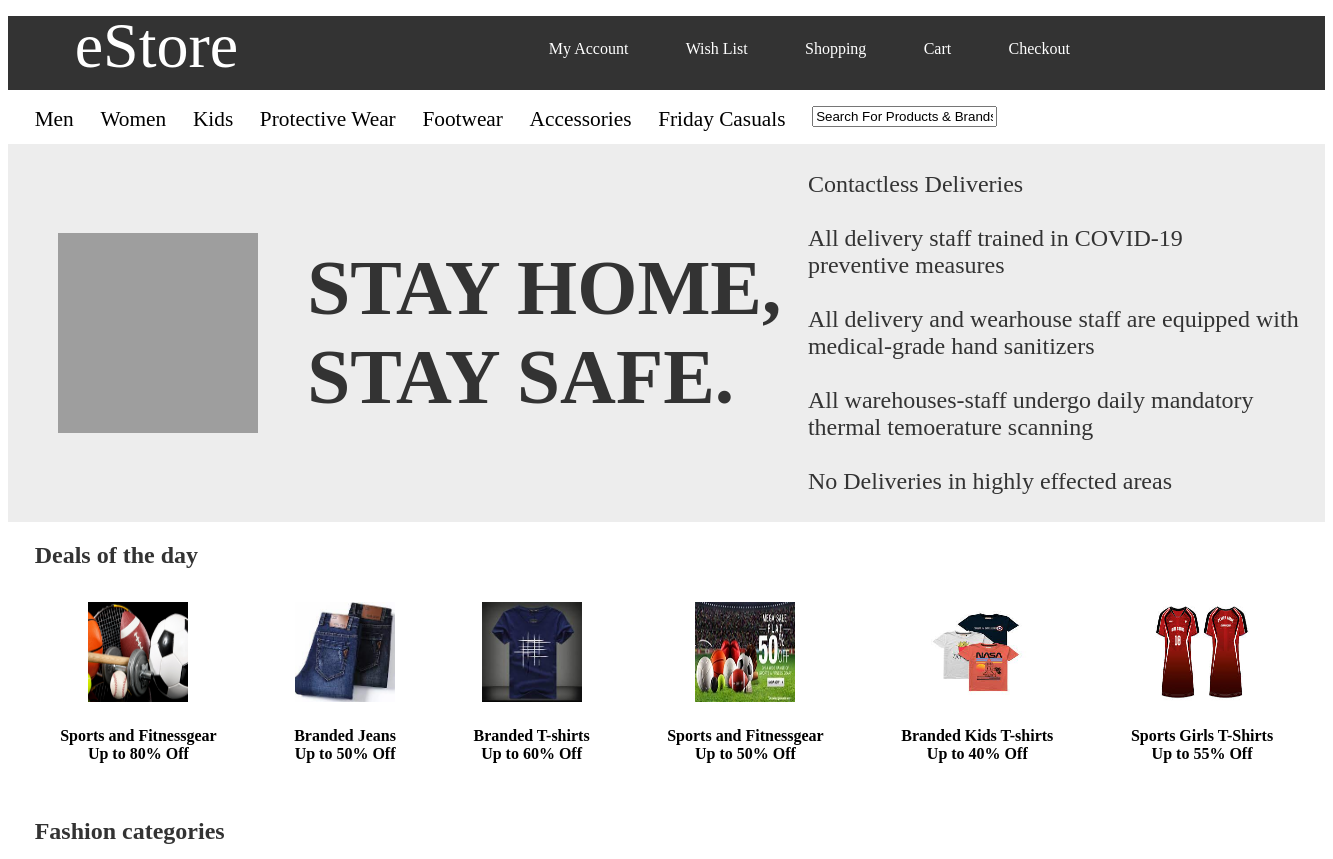
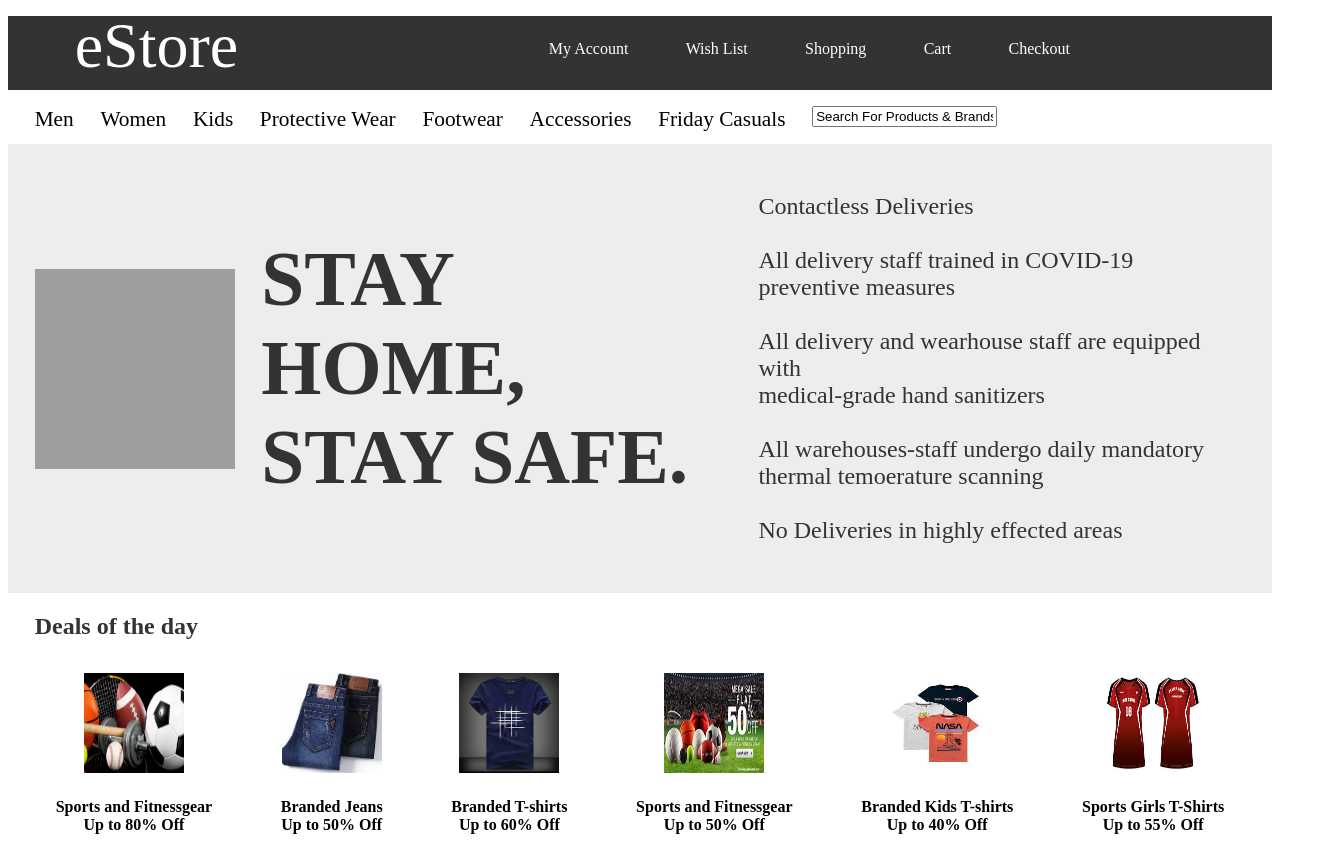
Before and after one commit to PulipatiKomaliLakshmiPurnima/EStore, a plain HTML site: page index.html in a window 1280 px wide. Shown: the top 859 px of the page, 1333 px wide, since content can reach past the window. Drawn offline with Linux system fonts and the light colour scheme; grey boxes are pictures that could not be loaded.

Commit message:
Update index.css

```diff
--- a/index.css
+++ b/index.css
@@ -1,7 +1,7 @@
 html {
   font-family: Caliber;
-  width: 1000pt;
-  height: 2000pt;
+/*   width: 1000pt;
+  height: 2000pt; */
   margin: auto;
 }
 /*body {
```
